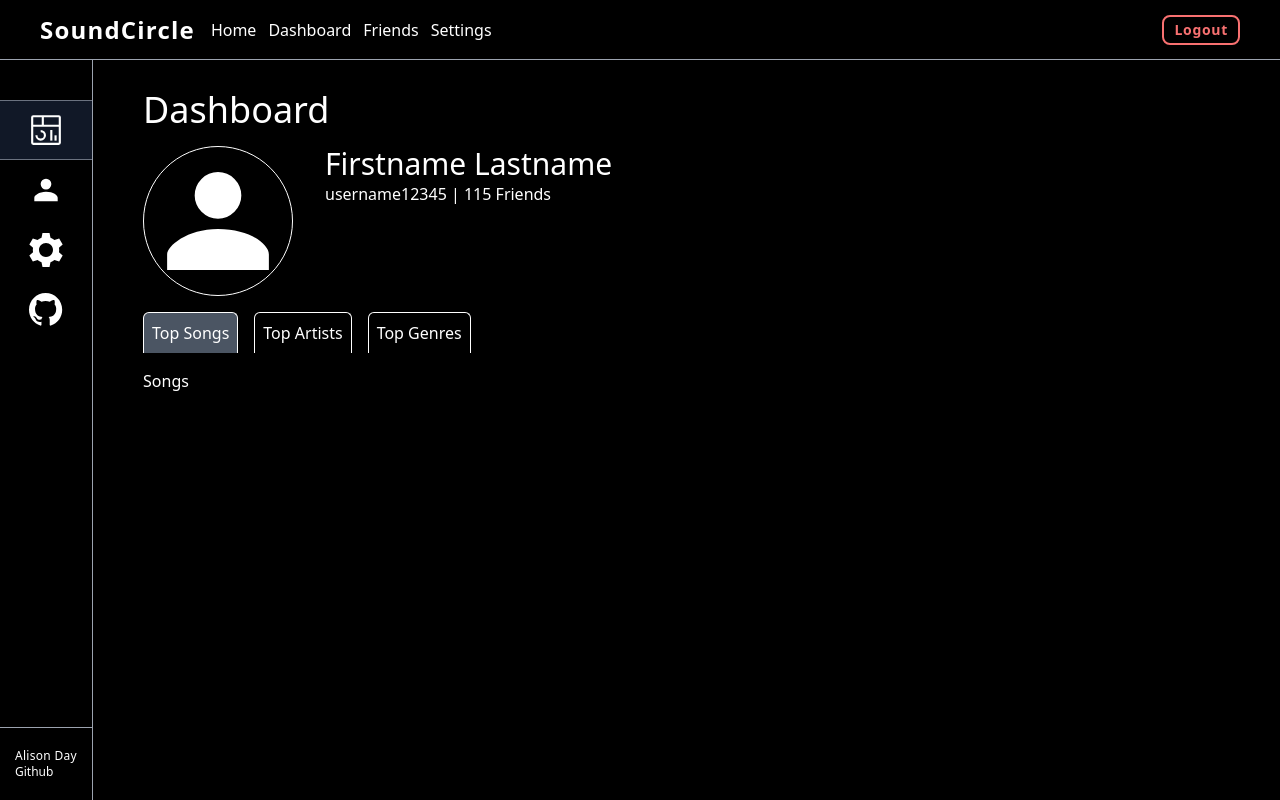
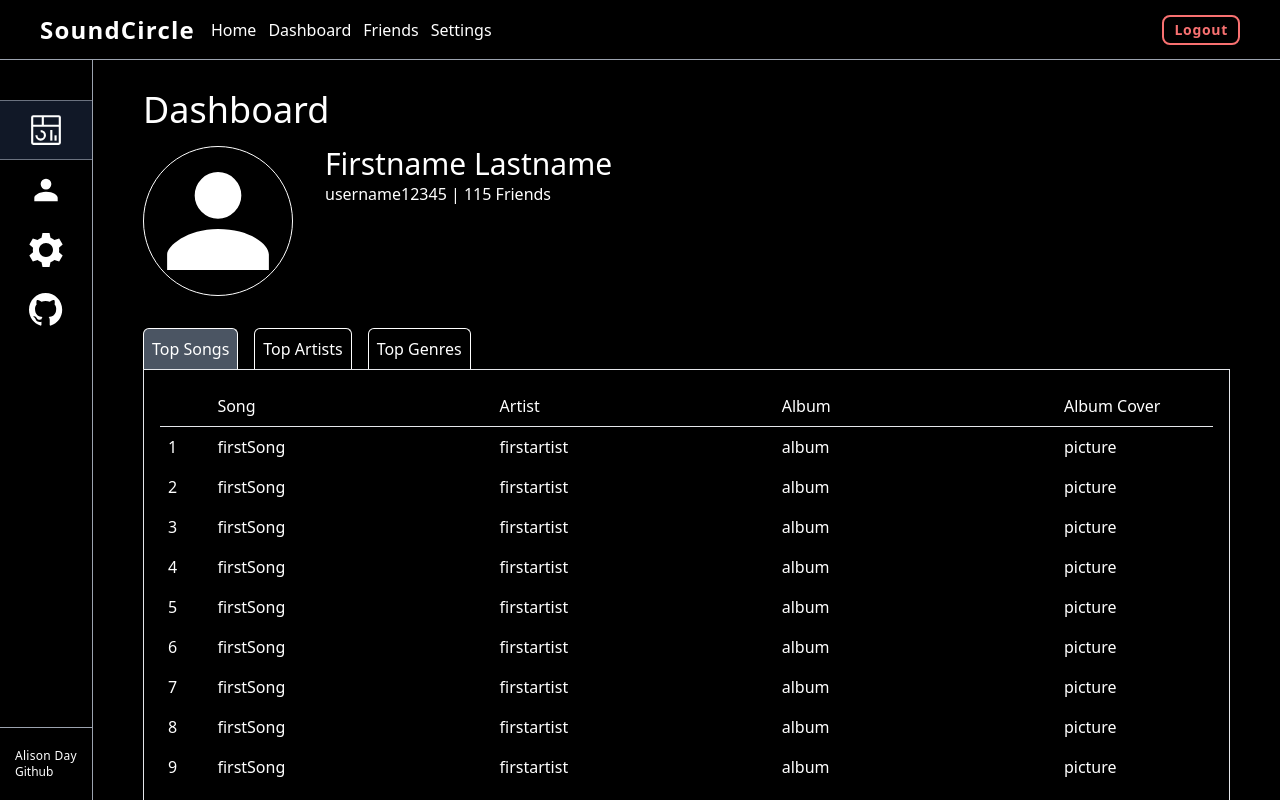
Before and after one commit to aday2418/startup, a Next.js app: page /dashboard in a window 1280 px wide. Built offline with nearby package versions, Linux system fonts and the light colour scheme.

Commit message:
Added Top Songs

```diff
--- /dev/null
+++ b/src/app/dashboard/SongRow.jsx
@@ -0,0 +1,11 @@
+export default function SongRow({number, song, artist, album, picture}){
+    return(
+        <div className="flex flex-row justify-between p-2">
+            <p className="w-[70px]">{number}</p>
+            <p className="w-[400px]">{song}</p>
+            <p className="w-[400px]">{artist}</p>
+            <p className="w-[400px]">{album}</p>
+            <p className="w-[200px]">{picture}</p>
+        </div>
+    )
+}
--- a/src/app/dashboard/Songs.jsx
+++ b/src/app/dashboard/Songs.jsx
@@ -1,8 +1,27 @@
-export default function Songs(){
+import SongRow from "./SongRow"
+export default function Songs({number, song, artist, album, picture}){
     return(
-        <div className="text-white">
-            <h1>Songs</h1>
+        <div className="flex flex-col">
+            <SongRow number="" song="Song" artist="Artist" album="Album" picture="Album Cover"/>
+            <div class="w-full border-t border-gray-200"></div>
+            <SongRow number="1" song="firstSong" artist="firstartist" album="album" picture="picture"/>
+            <SongRow number="2" song="firstSong" artist="firstartist" album="album" picture="picture"/>
+            <SongRow number="3" song="firstSong" artist="firstartist" album="album" picture="picture"/>
+            <SongRow number="4" song="firstSong" artist="firstartist" album="album" picture="picture"/>
+            <SongRow number="5" song="firstSong" artist="firstartist" album="album" picture="picture"/>
+            <SongRow number="6" song="firstSong" artist="firstartist" album="album" picture="picture"/>
+            <SongRow number="7" song="firstSong" artist="firstartist" album="album" picture="picture"/>
+            <SongRow number="8" song="firstSong" artist="firstartist" album="album" picture="picture"/>
+            <SongRow number="9" song="firstSong" artist="firstartist" album="album" picture="picture"/>
+            <SongRow number="10" song="firstSong" artist="firstartist" album="album" picture="picture"/>
+            <SongRow number="11" song="firstSong" artist="firstartist" album="album" picture="picture"/>
+            <SongRow number="12" song="firstSong" artist="firstartist" album="album" picture="picture"/>
+            <SongRow number="13" song="firstSong" artist="firstartist" album="album" picture="picture"/>
+            <SongRow number="14" song="firstSong" artist="firstartist" album="album" picture="picture"/>
+            <SongRow number="15" song="firstSong" artist="firstartist" album="album" picture="picture"/>
         </div>
+
+
     )
 
 }
--- a/src/app/dashboard/page.jsx
+++ b/src/app/dashboard/page.jsx
@@ -18,7 +18,7 @@ export default function Dahsboard() {
 
   return (
     <PageInfo title="Dashboard">
-      <div className='flex flex-col gap-4 text-white'>
+      <div className='flex flex-col text-white'>
         <div className='flex flex-row h-[150px] gap-8'>
           <div className="border rounded-full border-white">
             <Friend fillColor="#FFFFFF" width={40} height={40} />
@@ -29,15 +29,14 @@ export default function Dahsboard() {
               <h1 className="text-md ">username12345 | 115 Friends</h1>
           </div>
         </div>
-        <div className='flex gap-4'>
+        <div className='flex gap-4 mt-8'>
           <TableTab name="Top Songs" selected={tab == "songs"} value="songs" changeTab={changeTab}/>
           <TableTab name="Top Artists" selected={tab == "artists"} value="artists" changeTab={changeTab}/>
           <TableTab name="Top Genres" selected={tab == "genres"} value="genres" changeTab={changeTab}/>
         </div>
-        {tab == "songs" ? <Songs/> : tab == "artists" ? <Artists/> : <Genres/>}
-
-
-
+        <div className='border p-4'>
+          {tab == "songs" ? <Songs/> : tab == "artists" ? <Artists/> : <Genres/>}
+        </div>
 
       </div>
     </PageInfo>
--- a/src/app/layout.jsx
+++ b/src/app/layout.jsx
@@ -4,10 +4,12 @@ import House from '/src/components/icons/House'
 import Dashboard from '/src/components/icons/Dashboard'
 import Friend from '/src/components/icons/Friend'
 import Gear from '/src/components/icons/Gear'
+import Head from 'next/head';
+
 
 export const metadata = {
-  title: 'Create Next App',
-  description: 'Generated by create next app',
+  title: 'SoundCircle',
+  description: 'Connect With Your Friends Through Music',
 }
 
 export default function RootLayout({ children }) {
--- a/src/app/page.jsx
+++ b/src/app/page.jsx
@@ -4,11 +4,15 @@ import Dashboard from '/src/components/icons/Dashboard'
 import Friend from '/src/components/icons/Friend'
 import Gear from '/src/components/icons/Gear'
 import Tab from './dashboard/Tab'
+import GitHub from '@/components/icons/Github'
+import Link from "next/link";
+
 
 export default function Home() {
   return (
     <div>
       <div className="relative w-full h-screen flex flex-col bg-gray-900">
+        <header>
           <nav className='flex flex-row h-[100px] bg-green-300 items-center gap-5'>
               <div className='flex flex-row m-4 font-mono text-2xl font-bold'>
                 <h1>SoundCircle</h1>
@@ -20,21 +24,41 @@ export default function Home() {
                 <a href="/dashboard/settings">Settings</a>
               </div>
           </nav>
+        </header>
         <div className='flex flex-col h-full bg-white items-center justify-center gap-10'>
           <h1 className='text-8xl '>Welcome To SoundCircle</h1>
-          <div flex flex-row>
-            <p>Login To Start Using Soundcircle!</p>
-            <div className='flex flex-row'>
+          <div className='flex flex-col gap-4 '>
+            <div className='flex flex-col min-w-[270px] gap-2'>
+              <div className='flex flex-row justify-between'>
                 <p>Username: </p>
                 <input className='border rounded' type="text" placeholder="Username"/>
               </div>
-            <div className='flex flex-row'>
+              <div className='flex flex-row justify-between'>
                 <p>Password: </p>
-              <input className='border rounded' type="password" placeholder="Username"/>
+                <input className='border rounded' type="password" placeholder="Password"/>
               </div>
+            </div>
+            <div className='flex justify-center '>
+              <Link href="/dashboard">
+                <button className='flex min-w-[270px] bg-green-300 border rounded-md border-black justify-center'>Login</button>
+              </Link>
 
             </div>
           </div>
+        </div>
+        <footer>
+          <div className='flex flex-row h-[60px] bg-gray-300 items-center gap-3'>
+                  <div className='flex h-full p-2 ml-2'>
+                    <Link href="https://github.com/aday2418/startup">
+                      <GitHub fillColor=""/>
+                    </Link>
+                  </div>
+                  <h1 className='text-2xl'>Alison Day</h1>
+
+
+
+            </div>
+        </footer>
       </div>
     </div>
   )
--- /dev/null
+++ b/src/components/icons/Sound.jsx
@@ -0,0 +1,5 @@
+export default function Sound({fillColor}){
+    <svg className="h-full" viewBox="0 0 24 24" fill="none" xmlns="http://www.w3.org/2000/svg">
+    <path d="M3 11V13M6 8V16M9 10V14M12 7V17M15 4V20M18 9V15M21 11V13" stroke="#000000" stroke-width="1.5" stroke-linecap="round" stroke-linejoin="round"/>
+    </svg>
+}
```
Also changed, not shown: src/components/icons/sound-2-svgrepo-com.svg (added), 1 other file (tests, documents, lock files or other folders). Lines whose indentation alone changed are shown as unchanged.
